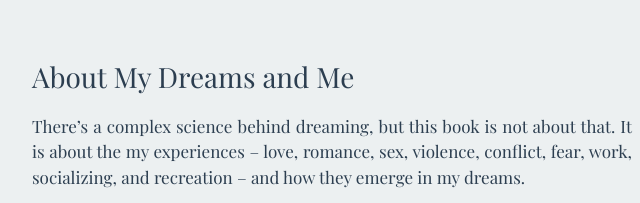
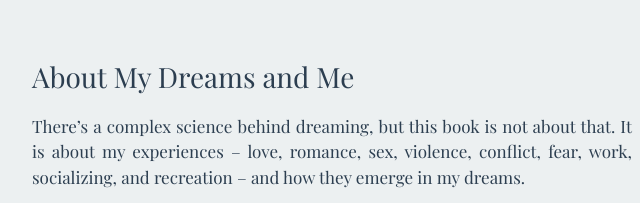
Before and after one commit to Natesuri/myDreamsAndMe, a website built with webpack: page index.html in a window 1280 px wide. Shown: the part 400-603 px from the top of the page, 168-808 px from the left. Built offline with nearby package versions, Linux system fonts and the light colour scheme; files whose address does not match are found by name.

Commit message:
Fixes Typos

```diff
--- a/index.html
+++ b/index.html
@@ -49,9 +49,9 @@
             <h3>About My Dreams and Me</h3>
             <!-- <h1 class='title'>My Dreams and Me</h1>
             <h2 class='author'>By Emilio S Cot</h2> -->
-            <p>There’s a complex science behind dreaming, but this book is not about that. It is about the my experiences – love, romance, sex, violence, conflict, fear, work, socializing, and recreation – and how they emerge in my dreams.</p>
+            <p>There’s a complex science behind dreaming, but this book is not about that. It is about my experiences – love, romance, sex, violence, conflict, fear, work, socializing, and recreation – and how they emerge in my dreams.</p>
 
-            <p>My understanding of who I am was shaped by analyzing these dreams. In the end, it is a book for anyone, academicians and lay people alike, who wants to learn more about themselves, as we all live; we all experience; we all sleep; and we all dream. Let this book be an encouragement to the readers to think about their life through the prism of their own dreams.</p>
+            <p>My understanding of who I am was shaped by analyzing these dreams. In the end, it is a book for anyone, academicians and lay people alike, who wants to learn more about themselves, as we all live; we all experience; we all sleep and we all dream. Let this book be an encouragement to the readers to think about their life through the prism of their own dreams.</p>
 
             <p>What makes this book possible is the volume of vivid dreams that I had and the luck to be able to (and tenacity to) remember, record and explain each dream in detail.</p>
 
```
